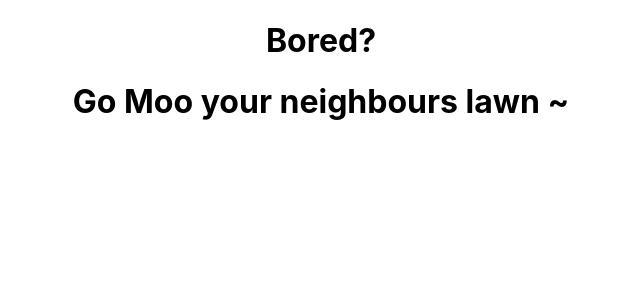
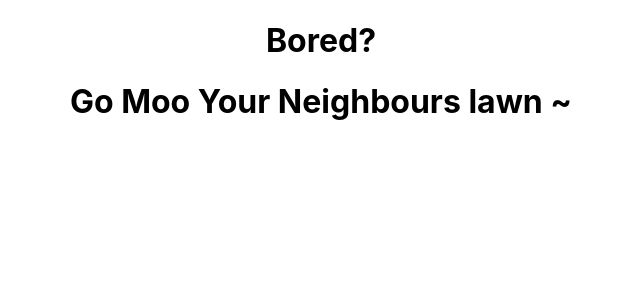
Before and after one commit to ahmedisshere/rantpack, a React (Create React App) app: page / in a window 1280 px wide. Shown: the top 300 px of the page, without its empty margins (319-959 px from the left). Built offline with nearby package versions, Linux system fonts and the light colour scheme.

Commit message:
JSX done

```diff
--- a/src/App.js
+++ b/src/App.js
@@ -19,7 +19,7 @@ function Carousel() {
 
   return (
 
-    <h1> Go Moo your neighbours lawn ~ </h1>
+    <h1> Go Moo Your Neighbours lawn ~ </h1>
 
   );
 
```
